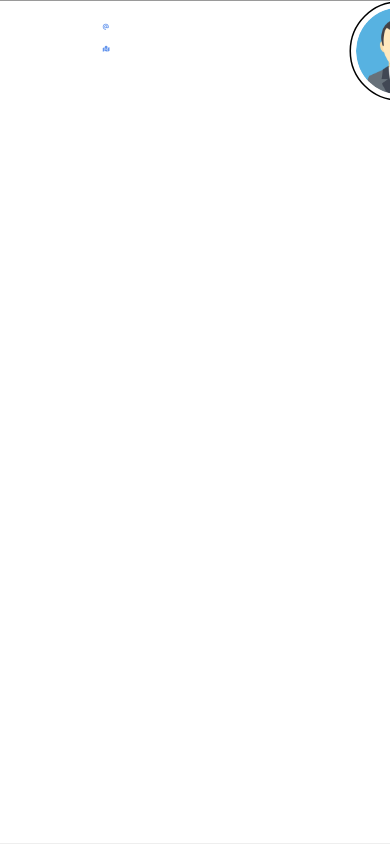
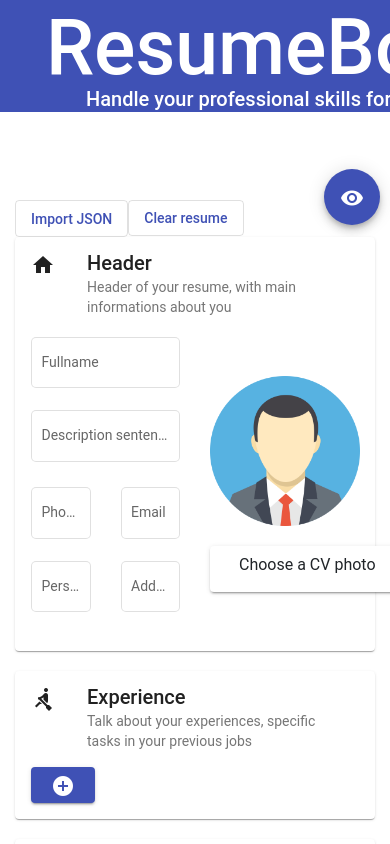
Before and after one commit to Jerem28/cv-creator, an Angular app: page / in a window 390 px wide. Shown: the top 844 px of the page. Built offline with nearby package versions, Linux system fonts and the light colour scheme.

Commit message:
Refactoring resume component display (CSS properties)

```diff
--- a/src/app/resume/resume.component.html
+++ b/src/app/resume/resume.component.html
@@ -27,9 +27,9 @@
                         (click)="checkedSideResumePreviewOpened()">
                     <mat-icon>remove_red_eye</mat-icon>
                 </button>
-                <div [class.active]="isSideResumePreviewOpened" id="iframe-preview-container">
+                <div [class.active]="isSideResumePreviewOpened" id="div-iframe-resume-preview">
                     <iframe
-                        id="generated-resume-iframe"
+                        id="iframe-resume-preview"
                         [src]= "generatedResumeUrl | safeUrl">
                     </iframe>
                 </div>
--- a/src/app/resume/resume.component.scss
+++ b/src/app/resume/resume.component.scss
@@ -1,5 +1,12 @@
+.container {
+    // CSS custom properties
+    --speed-transition: all 0.3s;
+    --side-preview-width: 500px;
+    --font-family: Lobster, sans-serif;
+}
+
 .mat-toolbar {
-    font-family: Lobster, sans-serif;
+    font-family: var(--font-family);
     font-size: 20px;
     margin-bottom: 20px;
 }
@@ -9,7 +16,7 @@
 }
 
 #labelProfilePicture {
-    padding-top:15px;
+    padding-top: 15px;
 }
 
 header {
@@ -20,13 +27,13 @@
 
   h1 {
     padding-top: 40px;
-    font-family: Lobster, sans-serif;
+    font-family: var(--font-family);
     font-size: 77px;
     margin-left: 30px;
   }
 
   h2 {
-      font-family: Lobster, sans-serif;
+      font-family: var(--font-family);
       margin-left: 70px;
       margin-top: 30px;
   }
@@ -44,13 +51,13 @@
     position: fixed;
     top: 50%;
     right: 510px;
-    transition: all 0.2s;
+    transition: var(--speed-transition);
 }
 
-#iframe-preview-container {
-    min-width: 500px;
+#div-iframe-resume-preview {
+    min-width: var(--side-preview-width);
     max-width: 768px;
-    width: 500px;
+    width: var(--side-preview-width);
     position: fixed;
     top: 0;
     right: 0;
@@ -58,35 +65,62 @@
     z-index: 999;
     background: #7386D5;
     color: #fff;
-    transition: all 0.2s;
+    transition: var(--speed-transition);
 }
 
-#iframe-preview-container.active, #side-resume-preview-button.active {
-    margin-right: -500px;
+#div-iframe-resume-preview.active, #side-resume-preview-button.active {
+    margin-right: calc(var(--side-preview-width) * -1);
 }
 
 #resume-form.active, header.active {
-    transition: all 0.2s;
+    transition: var(--speed-transition);
     margin-right: 0;
 }
 
 #resume-form, header {
-    transition: all 0.2s;
-    margin-right: 500px;
+    transition: var(--speed-transition);
+    margin-right: var(--side-preview-width);
+}
+
+#side-resume-preview-button {
+    margin-left: var(--side-preview-width);
 }
 
 @media (max-width: 768px) {
-    #iframe-preview-container {
+    #div-iframe-resume-preview {
         margin-left: -250px;
     }
-    #sidebar.iframe-preview-container {
+    #sidebar.div-iframe-resume-preview {
         margin-left: 0;
     }
 }
 
-#generated-resume-iframe {
+@media (max-width: 992px) {
+    #side-resume-preview-button {
+        position: fixed;
+        right: 10px;
+        top: 20vh;
+    }
+
+    #iframe-resume-preview {
+        margin-left: var(--side-preview-width);
+    }
+
+    #div-iframe-resume-preview {
+        margin-right: calc(var(--side-preview-width) * -1);
+    }
+
+    #resume-form, header {
+        transition: var(--speed-transition);
+        margin-right: 0;
+    }
+}
+
+#iframe-resume-preview {
     width: 145vh;
     height: 200vh;
+
+    position: fixed;
 
     -ms-zoom: 0.5;
     -moz-transform: scale(0.5);
@@ -96,7 +130,3 @@
     -webkit-transform: scale(0.5);
     -webkit-transform-origin: 0 0;
 }
-
-#side-resume-preview-button {
-    margin-left:500px;
-}
```
